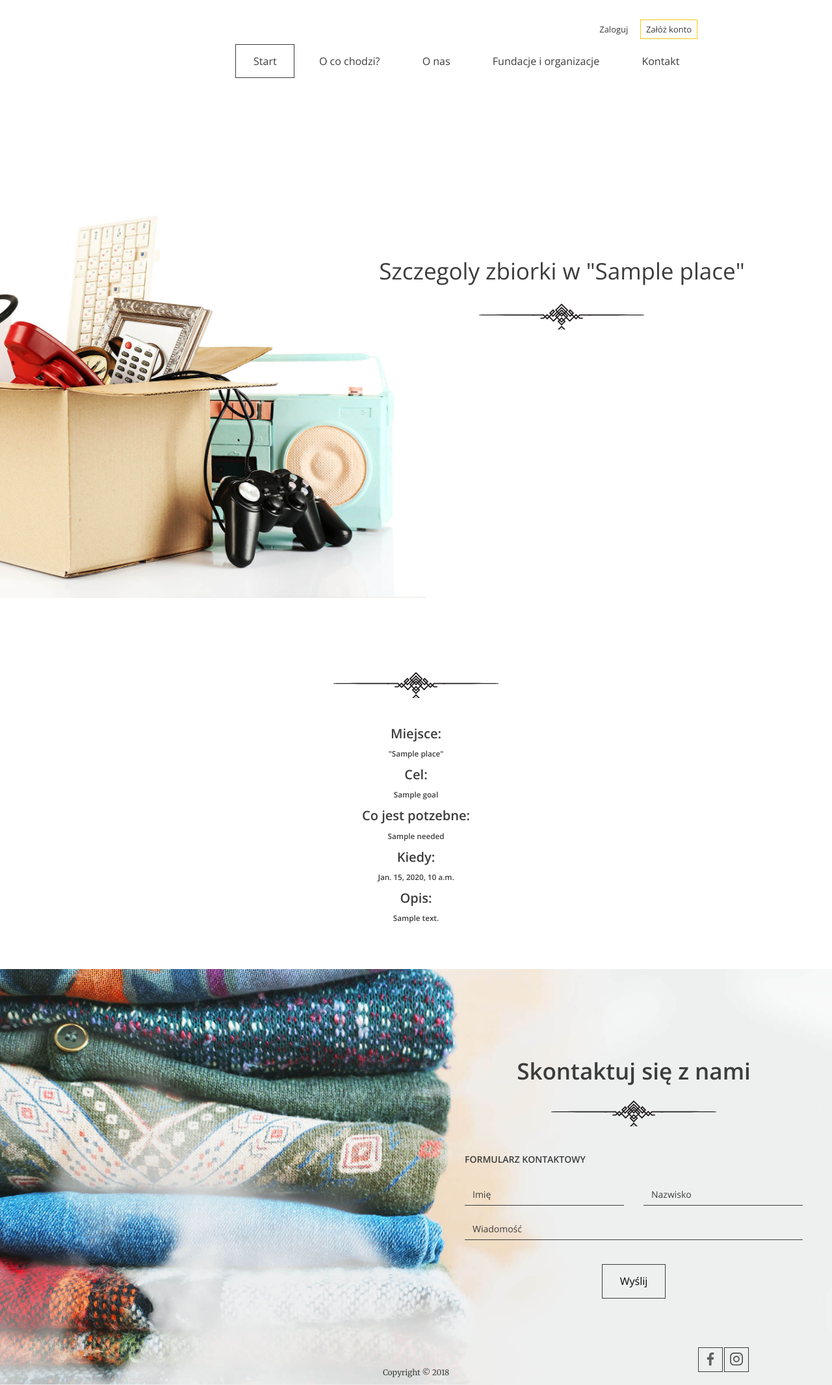
After one commit to zooyl/GiveThingsBack, a Django app: template templates/gathering-details.html in a window 1280 px wide. The commit adds this page. Shown: the whole page at 65% size. Run offline with Django 3.2, Linux system fonts and the light colour scheme; the template is opened without the code that fills it: most values are stand-ins (such as "Sample title", 1, 10 or a date in 2020).

Commit message:
Gathering details

```diff
--- a/GiveThingsBack/settings.py
+++ b/GiveThingsBack/settings.py
@@ -106,8 +106,8 @@ USE_TZ = True
 
 STATIC_URL = '/static/'
 
-MEDIA_ROOT = os.path.join(BASE_DIR, 'media')
-MEDIA_URL = '/media/'
+MEDIA_ROOT = os.path.join(BASE_DIR, 'media/')
+MEDIA_URL = 'media/'
 
 # Instructions how to use it are in local_settings.py.txt file.
 
--- a/GiveThingsBack/urls.py
+++ b/GiveThingsBack/urls.py
@@ -55,4 +55,6 @@ urlpatterns = [
                        name='gathering'),
                   path('gathering/2', app.views.Gathering2.as_view(),
                        name='gathering2'),
+                  path('gathering/details/<int:id>', app.views.GatheringDetails.as_view(),
+                       name='gathering-details'),
               ] + static(settings.MEDIA_URL, document_root=settings.MEDIA_ROOT)
--- a/app/forms.py
+++ b/app/forms.py
@@ -41,4 +41,4 @@ class GatheringForm1(forms.ModelForm):
 class GatheringForm2(forms.ModelForm):
     class Meta:
         model = Gathering
-        fields = ['time', 'description', 'photo']
+        fields = ['time', 'description']
--- a/app/models.py
+++ b/app/models.py
@@ -54,5 +54,4 @@ class Gathering(models.Model):
     needed = models.ForeignKey(Category, null=True, on_delete=models.SET_NULL)
     time = models.DateField()
     description = models.CharField(max_length=256)
-    photo = models.ImageField(blank=True)
     person = models.ForeignKey(SiteUser, on_delete=models.CASCADE)
--- a/app/tests.py
+++ b/app/tests.py
@@ -2,7 +2,6 @@ import unittest
 import django.test.testcases
 from .models import Category, Foundation, GiveAway, Gathering, AdditionalInfo, SiteUser
 from django.contrib.auth.models import User
-import tempfile
 from django.test import Client
 from django.urls import reverse
 from .forms import CustomUserCreationForm
@@ -68,7 +67,6 @@ class ModelTest(django.test.TestCase):
 
     @classmethod
     def setUpTestData(cls):
-        image = tempfile.NamedTemporaryFile(suffix=".jpg").name
         Category.objects.create(name="test_category")
         Foundation.objects.create(name="test_foundation", category_id=1)
         GiveAway.objects.create(category_id=1, foundation_id=1)
@@ -77,8 +75,7 @@ class ModelTest(django.test.TestCase):
         AdditionalInfo.objects.create(instruction="instructions_test")
         SiteUser.objects.create(user_id=1, donation_id=1)
         Gathering.objects.create(place="test_place", goal="test_goal",
-                                 needed_id=1, time="2010-11-20", description='test_description',
-                                 photo=image, person_id=1)
+                                 needed_id=1, time="2010-11-20", description='test_description', person_id=1)
         User.objects.create(username='test_user', password='test_password', email='test@mail.com')
 
     def test_category(self):
@@ -108,7 +105,6 @@ class ModelTest(django.test.TestCase):
         self.assertEqual(test_gathering.time.day, 20)
         self.assertEqual(test_gathering.time.month, 11)
         self.assertEqual(test_gathering.description, "test_description")
-        self.assertIsNotNone(test_gathering.photo)
         self.assertIsInstance(test_gathering, Gathering)
 
     def test_additional_info(self):
--- /dev/null
+++ b/templates/gathering-details.html
@@ -0,0 +1,27 @@
+{% extends 'base.html' %}
+{% block content %}
+    <header class="header--main-page">
+        <div class="slogan container container--90">
+            <div class="slogan--item">
+                <h1>
+                    Szczegoly zbiorki w "{{ details.place }}"
+                </h1>
+            </div>
+        </div>
+    </header>
+    <section class="help">
+        <h2></h2>
+        <div align="center">
+            <h1>Miejsce:</h1>
+            <h3>"{{ details.place }}"</h3>
+            <h1>Cel:</h1>
+            <h3>{{ details.goal }}</h3>
+            <h1>Co jest potzebne:</h1>
+            <h3>{{ details.needed.name }}</h3>
+            <h1>Kiedy:</h1>
+            <h3>{{ details.time }}</h3>
+            <h1>Opis:</h1>
+            <h3>{{ details.description }}</h3>
+        </div>
+    </section>
+{% endblock content %}
--- a/templates/gathering2.html
+++ b/templates/gathering2.html
@@ -11,7 +11,6 @@
                 <h1>
                     Kiedy: {{ form.time }}<br><br>
                     Opis: {{ form.description }}<br><br>
-                    Zdjecie: {{ form.photo }}<br><br>
                 </h1>
                 <div class="form-group form-group--buttons">
                     <input type="submit" class="btn" value="Dalej">
--- a/templates/summary.html
+++ b/templates/summary.html
@@ -51,7 +51,9 @@
                 <ul class="help--slides-items">
                     <li>
                         <div class="col">
+                            <a href="/gathering/details/{{ j.id }}">
                                 <div class="title">{{ j.place }}</div>
+                            </a>
                         </div>
                         <div class="col">
                             <div class="title">{{ j.goal }}</div>
```
Also changed, not shown: app/views.py (+9 -2 lines), package.json (deleted, +0 -18 lines), app/migrations/0013_auto_20190409_1040.py (added), app/migrations/0014_remove_gathering_photo.py (added).
